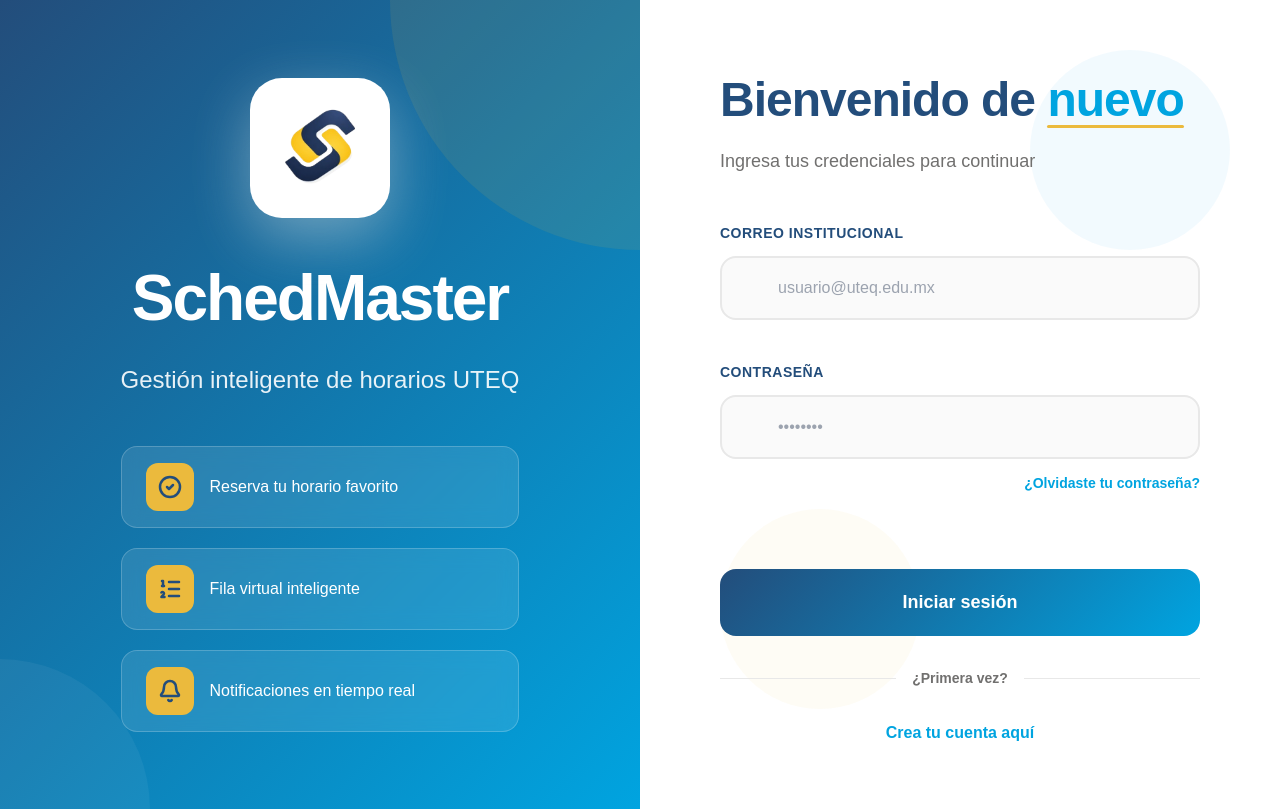
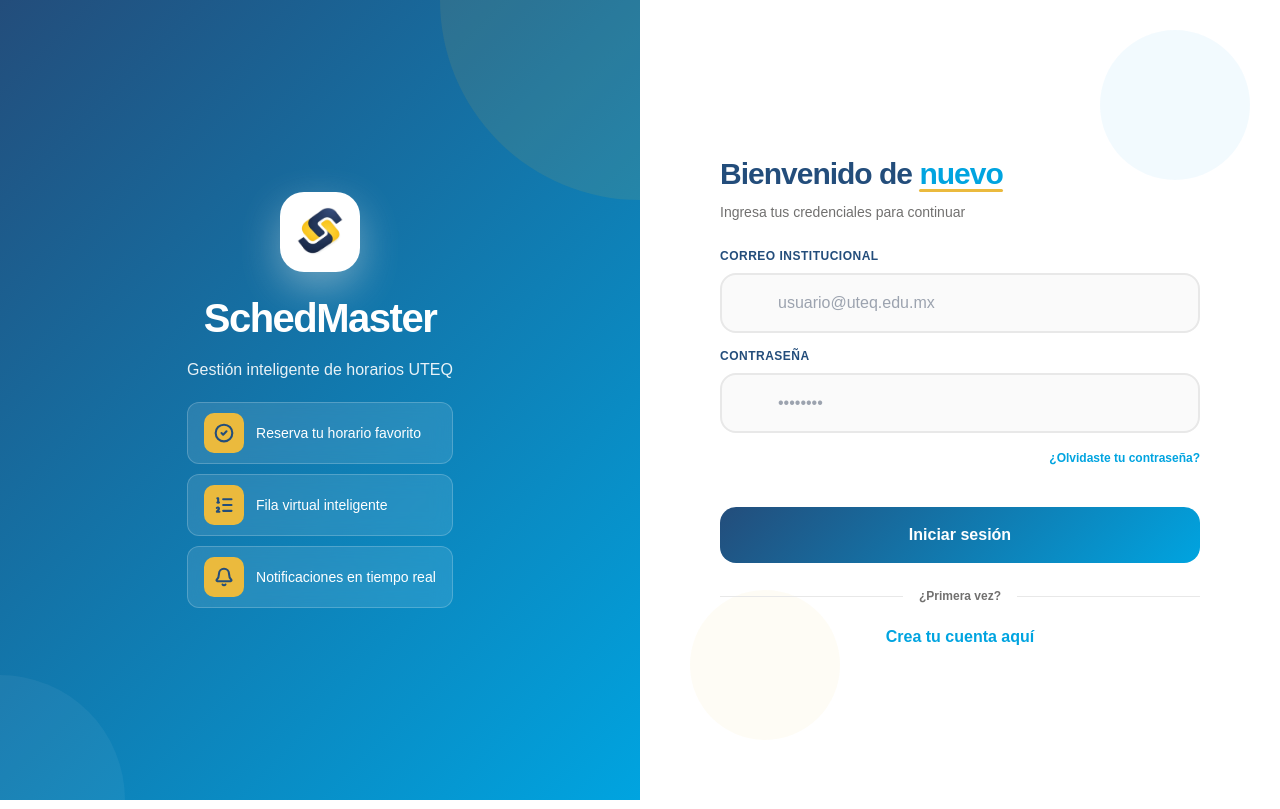
Before and after one commit to RicardoR202417/schedmaster-frontend, a Next.js app: page /login in a window 1280 px wide. Built offline with nearby package versions, Linux system fonts and the light colour scheme.

Commit message:
fix: (login y register) Modificaciones en los estilos.

```diff
--- a/app/login/login.css
+++ b/app/login/login.css
@@ -34,7 +34,8 @@
     flex-direction: column;
     justify-content: center;
     align-items: center;
-    padding: 64px;
+    padding: 32px 48px;
+    height: 100vh;
     overflow: hidden;
 }
 
@@ -42,26 +43,26 @@
 .hero-section::before {
     content: '';
     position: absolute;
-    width: 500px;
-    height: 500px;
+    width: 400px;
+    height: 400px;
     background: var(--amarillo);
     border-radius: 50%;
     opacity: 0.1;
-    top: -250px;
-    right: -250px;
+    top: -200px;
+    right: -200px;
     animation: float 6s ease-in-out infinite;
 }
 
 .hero-section::after {
     content: '';
     position: absolute;
-    width: 300px;
-    height: 300px;
+    width: 250px;
+    height: 250px;
     background: var(--blanco);
     border-radius: 50%;
     opacity: 0.05;
-    bottom: -150px;
-    left: -150px;
+    bottom: -125px;
+    left: -125px;
     animation: float 8s ease-in-out infinite reverse;
 }
 
@@ -92,81 +93,81 @@
 }
 
 .brand-logo {
-    width: 140px;
-    height: 140px;
+    width: 100px;
+    height: 100px;
     background: var(--blanco);
-    border-radius: 32px;
+    border-radius: 24px;
     display: flex;
     align-items: center;
     justify-content: center;
-    margin: 0 auto 32px;
-    box-shadow: 0 20px 60px rgba(240, 239, 235, 0.4);
+    margin: 0 auto 20px;
+    box-shadow: 0 15px 40px rgba(240, 239, 235, 0.4);
     animation: pulse 3s ease-in-out infinite;
 }
 
 .brand-logo img,
 .brand-logo svg {
-    width: 80px;
-    height: 80px;
+    width: 60px;
+    height: 60px;
     color: var(--azul-institucional);
 }
 
 .hero-title {
-    font-size: 64px;
+    font-size: 48px;
     font-weight: 800;
-    margin-bottom: 16px;
-    letter-spacing: -2px;
+    margin-bottom: 12px;
+    letter-spacing: -1.5px;
     color: var(--blanco);
 }
 
 .hero-subtitle {
-    font-size: 24px;
+    font-size: 18px;
     font-weight: 400;
     opacity: 0.9;
-    margin-bottom: 48px;
+    margin-bottom: 28px;
     color: var(--blanco);
 }
 
 /* Lista de características */
 .feature-list {
     display: grid;
-    gap: 20px;
+    gap: 12px;
     text-align: left;
-    max-width: 400px;
+    max-width: 380px;
 }
 
 .feature-item {
     display: flex;
     align-items: center;
-    gap: 16px;
+    gap: 12px;
     background: rgba(255, 255, 255, 0.1);
-    padding: 16px 24px;
-    border-radius: 16px;
+    padding: 12px 18px;
+    border-radius: 12px;
     -webkit-backdrop-filter: blur(10px);
     backdrop-filter: blur(10px);
     border: 1px solid rgba(255, 255, 255, 0.2);
 }
 
 .feature-icon {
-    width: 48px;
-    height: 48px;
+    width: 40px;
+    height: 40px;
     background: var(--amarillo);
-    border-radius: 12px;
+    border-radius: 10px;
     display: flex;
     align-items: center;
     justify-content: center;
     flex-shrink: 0;
-    font-size: 24px;
+    font-size: 20px;
 }
 
 .feature-icon svg {
-    width: 24px;
-    height: 24px;
+    width: 20px;
+    height: 20px;
     color: var(--azul-institucional);
 }
 
 .feature-text {
-    font-size: 16px;
+    font-size: 14px;
     font-weight: 500;
     color: var(--blanco);
 }
@@ -180,29 +181,31 @@
     display: flex;
     align-items: center;
     justify-content: center;
-    padding: 64px;
+    padding: 32px 48px;
     position: relative;
+    height: 100vh;
+    overflow: hidden;
 }
 
 /* Formas decorativas */
 .decorative-shape {
     position: absolute;
-    width: 200px;
-    height: 200px;
+    width: 150px;
+    height: 150px;
     border-radius: 50%;
     opacity: 0.05;
 }
 
 .shape-1 {
     background: var(--azul-claro);
-    top: 50px;
-    right: 50px;
+    top: 30px;
+    right: 30px;
 }
 
 .shape-2 {
     background: var(--amarillo);
-    bottom: 100px;
-    left: 80px;
+    bottom: 60px;
+    left: 50px;
 }
 
 .login-container {
@@ -213,19 +216,19 @@
 }
 
 .login-header {
-    margin-bottom: 48px;
+    margin-bottom: 24px;
 }
 
 .login-header h1 {
-    font-size: 48px;
+    font-size: 32px;
     font-weight: 800;
     color: var(--azul-institucional);
-    margin-bottom: 12px;
+    margin-bottom: 16px;
     letter-spacing: -1px;
 }
 
 .login-header p {
-    font-size: 18px;
+    font-size: 16px;
     color: var(--gris);
     font-weight: 500;
 }
@@ -254,6 +257,64 @@
    Responsive - Mobile
    ========================================== */
 
+/* Pantallas con altura pequeña (laptops comunes) */
+@media (max-height: 800px) {
+    .hero-section {
+        padding: 24px 32px;
+    }
+
+    .brand-logo {
+        width: 80px;
+        height: 80px;
+        margin: 0 auto 16px;
+    }
+
+    .brand-logo img,
+    .brand-logo svg {
+        width: 50px;
+        height: 50px;
+    }
+
+    .hero-title {
+        font-size: 40px;
+        margin-bottom: 10px;
+    }
+
+    .hero-subtitle {
+        font-size: 16px;
+        margin-bottom: 20px;
+    }
+
+    .feature-list {
+        gap: 10px;
+    }
+
+    .feature-item {
+        padding: 10px 16px;
+    }
+
+    .login-section {
+        padding: 24px 32px;
+    }
+
+    .login-header {
+        margin-bottom: 24px;
+    }
+
+    .login-header h1 {
+        font-size: 30px;
+        margin-bottom: 6px;
+    }
+
+    .login-header p {
+        font-size: 14px;
+    }
+
+    .form-group {
+        margin-bottom: 14px;
+    }
+}
+
 @media (max-width: 1024px) {
     body {
         grid-template-columns: 1fr;
@@ -270,7 +331,7 @@
 
 @media (max-width: 768px) {
     .login-header h1 {
-        font-size: 36px;
+        font-size: 28px;
     }
 
     .login-section {
--- a/app/login/page.tsx
+++ b/app/login/page.tsx
@@ -39,7 +39,7 @@
       <div className="hero-section">
         <div className="hero-content">
           <div className="brand-logo">
-            <img src="/logo.png" alt="Logo" width="80" height="80" />
+            <img src="/logo.png" alt="Logo" width="60" height="60" />
           </div>
 
           <h1 className="hero-title">SchedMaster</h1>
@@ -50,7 +50,7 @@
           <div className="feature-list">
             <div className="feature-item">
               <div className="feature-icon">
-                <CircleCheck size={24} strokeWidth={2.5} />
+                <CircleCheck size={20} strokeWidth={2.5} />
               </div>
               <span className="feature-text">
                 Reserva tu horario favorito
@@ -59,7 +59,7 @@
 
             <div className="feature-item">
               <div className="feature-icon">
-                <ListOrdered size={24} strokeWidth={2.5} />
+                <ListOrdered size={20} strokeWidth={2.5} />
               </div>
               <span className="feature-text">
                 Fila virtual inteligente
@@ -68,7 +68,7 @@
 
             <div className="feature-item">
               <div className="feature-icon">
-                <Bell size={24} strokeWidth={2.5} />
+                <Bell size={20} strokeWidth={2.5} />
               </div>
               <span className="feature-text">
                 Notificaciones en tiempo real
--- a/app/register/page.tsx
+++ b/app/register/page.tsx
@@ -193,11 +193,11 @@
               </div>
 
               <div className="progress-bar">
-                <div className="progress-fill" style={{ width: `${progress}%` }} />
+                <div className="progress-fill" data-progress={progress} />
               </div>
 
               <form onSubmit={handleSubmit}>
-                <select name="tipo" value={form.tipo} className="auth-select" onChange={handleChange}>
+                <select name="tipo" value={form.tipo} className="auth-select" onChange={handleChange} aria-label="Tipo de usuario">
                   <option value="estudiante">Estudiante</option>
                   <option value="docente">Docente</option>
                 </select>
@@ -247,6 +247,7 @@
                       className="auth-select"
                       onChange={handleChange}
                       required
+                      aria-label="Selecciona tu división"
                     >
                       <option value="">Selecciona tu división</option>
                       {divisiones.map((d) => (
@@ -263,6 +264,7 @@
                       onChange={handleChange}
                       required
                       disabled={!form.division || loadingCarreras}
+                      aria-label="Selecciona tu carrera"
                     >
                       <option value="">
                         {loadingCarreras ? 'Cargando carreras...' : 'Selecciona tu carrera'}
@@ -297,8 +299,8 @@
                 />
 
                 <div className="checkbox-wrapper">
-                  <input type="checkbox" name="terms" checked={form.terms} onChange={handleChange} />
-                  <span>Acepto términos</span>
+                  <input type="checkbox" id="terms" name="terms" checked={form.terms} onChange={handleChange} />
+                  <label htmlFor="terms">Acepto términos</label>
                 </div>
 
                 <button type="submit" className="btn-primary" disabled={!isFormValid()}>
--- a/app/styles/auth-common.css
+++ b/app/styles/auth-common.css
@@ -39,15 +39,15 @@
    ========================================== */
 
 .auth-title {
-    font-size: 48px;
+    font-size: 32px;
     font-weight: 800;
     color: var(--azul-institucional);
-    margin-bottom: 12px;
+    margin-bottom: 16px;
     letter-spacing: -1px;
 }
 
 .auth-subtitle {
-    font-size: 18px;
+    font-size: 16px;
     color: var(--gris);
     font-weight: 500;
 }
@@ -74,16 +74,16 @@
    ========================================== */
 
 .form-group {
-    margin-bottom: 24px;
+    margin-bottom: 28px;
     position: relative;
 }
 
 .form-group label {
     display: block;
-    font-size: 14px;
+    font-size: 12px;
     font-weight: 700;
     color: var(--azul-institucional);
-    margin-bottom: 12px;
+    margin-bottom: 8px;
     text-transform: uppercase;
     letter-spacing: 0.5px;
 }
@@ -91,8 +91,8 @@
 .form-row {
     display: grid;
     grid-template-columns: 1fr 1fr;
-    gap: 24px;
-    margin-bottom: 24px;
+    gap: 20px;
+    margin-bottom: 28px;
 }
 
 .input-wrapper {
@@ -102,7 +102,7 @@
 .auth-input,
 .auth-select {
     width: 100%;
-    padding: 18px 20px;
+    padding: 16px 24px;
     font-size: 16px;
     font-family: 'Montserrat', sans-serif;
     font-weight: 500;
@@ -111,6 +111,14 @@
     border-radius: 16px;
     background: #fafafa;
     transition: all 0.3s ease;
+    margin-bottom: 28px;
+}
+
+.form-row .auth-input,
+.form-row .auth-select,
+.form-group .auth-input,
+.form-group .auth-select {
+    margin-bottom: 0;
 }
 
 .auth-select {
@@ -144,17 +152,17 @@
 
 .btn-primary {
     width: 100%;
-    padding: 20px;
+    padding: 16px;
     background: linear-gradient(135deg, var(--azul-institucional) 0%, var(--azul-claro) 100%);
     color: var(--blanco);
-    font-size: 18px;
+    font-size: 16px;
     font-weight: 700;
     font-family: 'Montserrat', sans-serif;
     border: none;
     border-radius: 16px;
     cursor: pointer;
     transition: all 0.3s ease;
-    margin-top: 32px;
+    margin-top: 24px;
     position: relative;
     overflow: hidden;
 }
@@ -193,7 +201,7 @@
     display: inline-flex;
     align-items: center;
     gap: 8px;
-    padding: 12px 24px;
+    padding: 12px 20px;
     background: rgba(255, 255, 255, 0.9);
     -webkit-backdrop-filter: blur(20px);
     backdrop-filter: blur(20px);
@@ -201,7 +209,7 @@
     border-radius: 16px;
     color: var(--azul-claro);
     font-weight: 700;
-    font-size: 14px;
+    font-size: 12px;
     cursor: pointer;
     transition: all 0.3s ease;
 }
@@ -221,7 +229,7 @@
     height: 8px;
     background: #e8e8e8;
     border-radius: 8px;
-    margin-bottom: 48px;
+    margin: 0 0 32px 0;
     overflow: hidden;
 }
 
@@ -240,7 +248,7 @@
     display: flex;
     align-items: start;
     gap: 12px;
-    margin: 32px 0;
+    margin: 20px 0;
 }
 
 .checkbox-wrapper input[type="checkbox"] {
@@ -251,7 +259,7 @@
 }
 
 .checkbox-wrapper span {
-    font-size: 14px;
+    font-size: 12px;
     color: var(--gris);
     font-weight: 500;
     line-height: 1.5;
@@ -275,7 +283,7 @@
     display: flex;
     align-items: center;
     gap: 16px;
-    margin: 32px 0;
+    margin: 24px 0 20px 0;
 }
 
 .divider::before,
@@ -287,7 +295,7 @@
 }
 
 .divider span {
-    font-size: 14px;
+    font-size: 12px;
     color: var(--gris);
     font-weight: 600;
 }
@@ -333,7 +341,7 @@
 }
 
 .forgot-password a {
-    font-size: 14px;
+    font-size: 12px;
     color: var(--azul-claro);
     text-decoration: none;
     font-weight: 600;
@@ -351,7 +359,7 @@
 form {
     display: flex;
     flex-direction: column;
-    gap: 18px;
+    gap: 0;
 }
 
 /* ==========================================
@@ -361,7 +369,7 @@
 .success-message {
     display: none;
     text-align: center;
-    padding: 48px;
+    padding: 24px;
 }
 
 .success-message.active {
@@ -369,14 +377,14 @@
 }
 
 .success-icon {
-    width: 80px;
-    height: 80px;
+    width: 64px;
+    height: 64px;
     background: linear-gradient(135deg, #4CAF50 0%, #66BB6A 100%);
     border-radius: 50%;
     display: flex;
     align-items: center;
     justify-content: center;
-    margin: 0 auto 24px;
+    margin: 0 auto 20px;
     animation: scaleIn 0.5s ease-out;
 }
 
@@ -390,8 +398,8 @@
 }
 
 .success-icon svg {
-    width: 40px;
-    height: 40px;
+    width: 32px;
+    height: 32px;
     color: var(--blanco);
     stroke-width: 2.5;
 }
@@ -400,13 +408,13 @@
     font-size: 32px;
     font-weight: 800;
     color: var(--azul-institucional);
-    margin-bottom: 12px;
+    margin-bottom: 16px;
 }
 
 .success-text {
     font-size: 16px;
     color: var(--gris);
-    margin-bottom: 32px;
+    margin-bottom: 24px;
 }
 
 /* ==========================================
@@ -439,7 +447,11 @@
 
 @media (max-width: 768px) {
     .auth-title {
-        font-size: 36px;
+        font-size: 28px;
+    }
+
+    .auth-subtitle {
+        font-size: 14px;
     }
 
     .form-row {
```
Also changed, not shown: app/register/register.css (+27 -18 lines).
